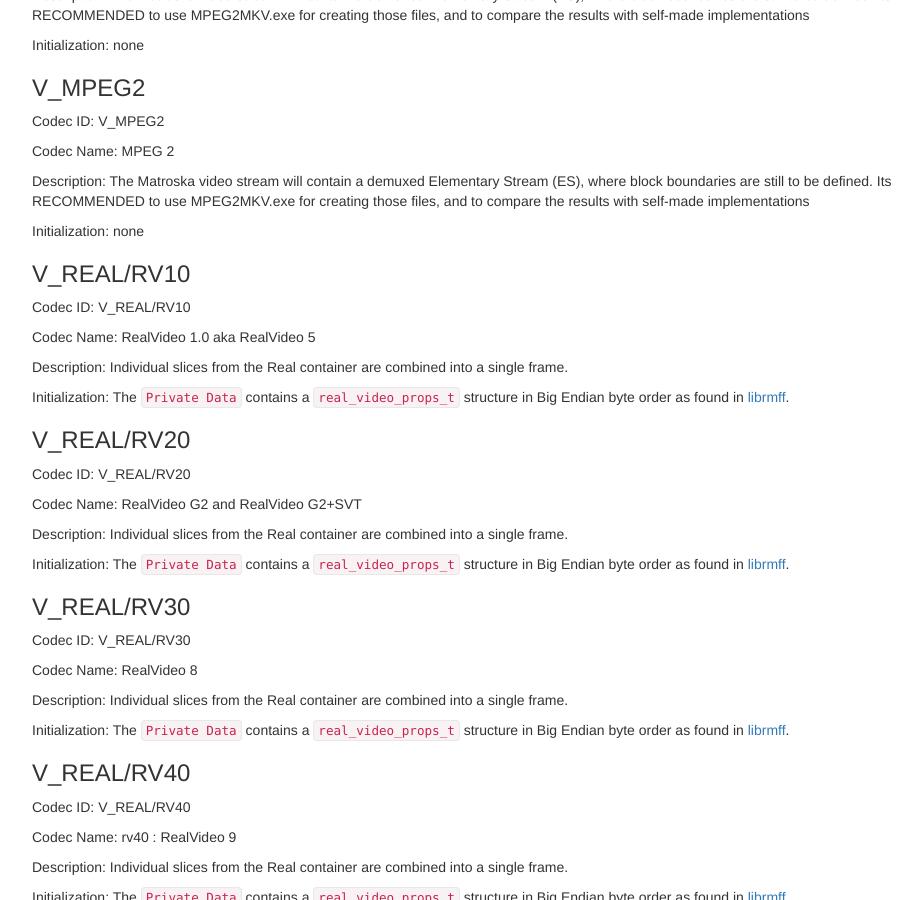
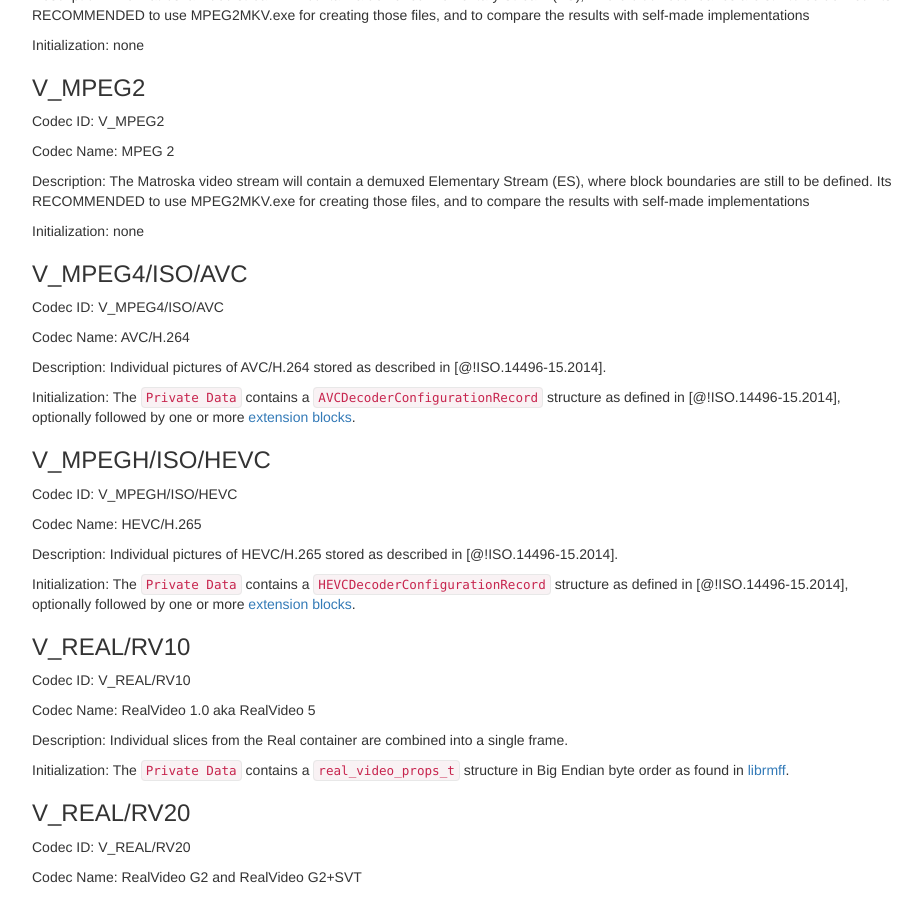
Before and after one commit to ietf-wg-cellar/matroska-specification, a Jekyll site: the page built from codec_specs.md, in a window 1280 px wide and 900 px high, scrolled down 3717 px. Shown: the whole window, without its empty margins (273-1195 px from the left). Built offline with Jekyll 4.4.1, drawn with Linux system fonts in a browser that asks for light colours; our own code applies the rules of GitHub Pages for plain Markdown files; some of the changed text lies outside the part shown.

Commit message:
Add AVC and HEVC codec mappings

```diff
--- a/codec_specs.md
+++ b/codec_specs.md
@@ -181,6 +181,26 @@
 Description: The Matroska video stream will contain a demuxed Elementary Stream (ES), where block boundaries are still to be defined. Its RECOMMENDED to use MPEG2MKV.exe for creating those files, and to compare the results with self-made implementations
 
 Initialization: none
+
+### V_MPEG4/ISO/AVC
+
+Codec ID: V_MPEG4/ISO/AVC
+
+Codec Name: AVC/H.264
+
+Description: Individual pictures of AVC/H.264 stored as described in [@!ISO.14496-15.2014].
+
+Initialization: The `Private Data` contains a `AVCDecoderConfigurationRecord` structure as defined in [@!ISO.14496-15.2014], optionally followed by one or more [extension blocks](#private-data-extension-blocks).
+
+### V_MPEGH/ISO/HEVC
+
+Codec ID: V_MPEGH/ISO/HEVC
+
+Codec Name: HEVC/H.265
+
+Description: Individual pictures of HEVC/H.265 stored as described in [@!ISO.14496-15.2014].
+
+Initialization: The `Private Data` contains a `HEVCDecoderConfigurationRecord` structure as defined in [@!ISO.14496-15.2014], optionally followed by one or more [extension blocks](#private-data-extension-blocks).
 
 ### V_REAL/RV10
 
@@ -762,3 +782,9 @@
 Codec Name: VobBtn Buttons
 
 Description: Based on [MPEG/VOB PCI packets](http://dvd.sourceforge.net/dvdinfo/pci_pkt.html). The file contains a header consisting of the string "butonDVD" followed by the width and height in pixels (16 bits integer each) and 4 reserved bytes. The rest is full [PCI packets](http://dvd.sourceforge.net/dvdinfo/pci_pkt.html).
+
+## Private Data Extension Blocks
+
+When indicated in the codec description as possible, `Private Data` codec specific data MAY be followed by one or more extension blocks.
+
+Each extension block begins with a 4-byte extension block size field which is the size of the extension block minus 4 (excluding the size of the extension block size field), followed by an extension block identifier field.
```
Also changed, not shown: rfc_backmatter_codec.md (+11 -0 lines).
